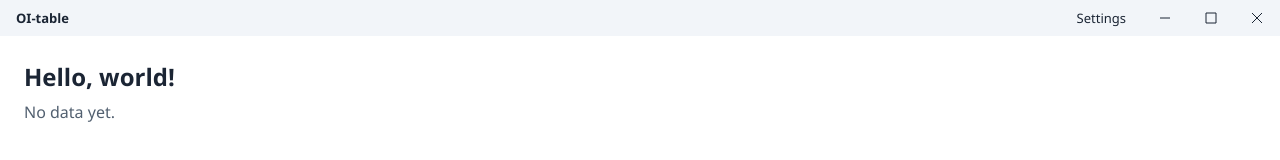
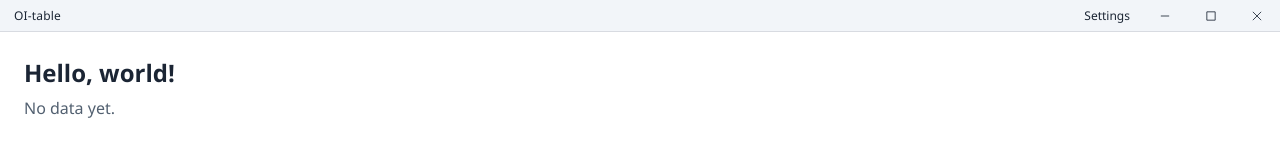
Before and after one commit to 3097729287/OI-table, a React (Vite) app: page / in a window 1280 px wide. Shown: the top 160 px of the page. Built offline with nearby package versions, Linux system fonts and the light colour scheme.

Commit message:
style: refine title bar proportions

```diff
--- a/src/windowing/TitleBar.tsx
+++ b/src/windowing/TitleBar.tsx
@@ -77,7 +77,9 @@ export function TitleBar({ title, feedback, children }: TitleBarProps) {
 
   return (
     <header className="title-bar">
-      <div className="title-bar__title" data-tauri-drag-region>{title}</div>
+      <div className="title-bar__title" data-tauri-drag-region>
+        <span>{title}</span>
+      </div>
       {children}
       <div className="title-bar__controls" role="group" aria-label={messages.windowControls}>
         <button type="button" aria-label={messages.minimize} title={messages.minimize} disabled={controlsDisabled}
--- a/src/windowing/window-shell.css
+++ b/src/windowing/window-shell.css
@@ -13,22 +13,34 @@
   position: relative;
   z-index: 1;
   display: flex;
-  block-size: 36px;
+  block-size: 32px;
   color: var(--title-bar-color);
   background: var(--title-bar-background);
-  font: 13px "Segoe UI", "Microsoft YaHei", sans-serif;
+  border-block-end: 1px solid color-mix(in srgb, currentColor 12%, transparent);
+  font-size: 12px;
+  line-height: 1.25;
 }
 
 .title-bar__title {
   display: flex;
   flex: 1;
+  min-inline-size: 0;
   align-items: center;
-  padding-inline: var(--space-md);
-  font-weight: 600;
+  padding-inline: 14px var(--space-sm);
+  font-weight: 500;
+  letter-spacing: 0.015em;
+}
+
+.title-bar__title span {
+  overflow: hidden;
+  text-overflow: ellipsis;
+  white-space: nowrap;
+  pointer-events: none;
 }
 
 .title-bar__controls {
   display: flex;
+  flex-shrink: 0;
 }
 
 .title-bar button {
@@ -47,8 +59,9 @@
 
 .title-bar button.title-bar__action {
   inline-size: auto;
-  padding-inline: var(--space-md);
+  padding-inline: 12px;
   font: inherit;
+  white-space: nowrap;
 }
 
 .title-bar .title-bar__close:enabled:hover {
@@ -56,9 +69,9 @@
   color: var(--title-bar-close-color);
 }
 
-.title-bar svg {
-  width: 12px;
-  height: 12px;
+.title-bar__controls svg {
+  width: 10px;
+  height: 10px;
   fill: none;
   stroke: currentColor;
 }
```
